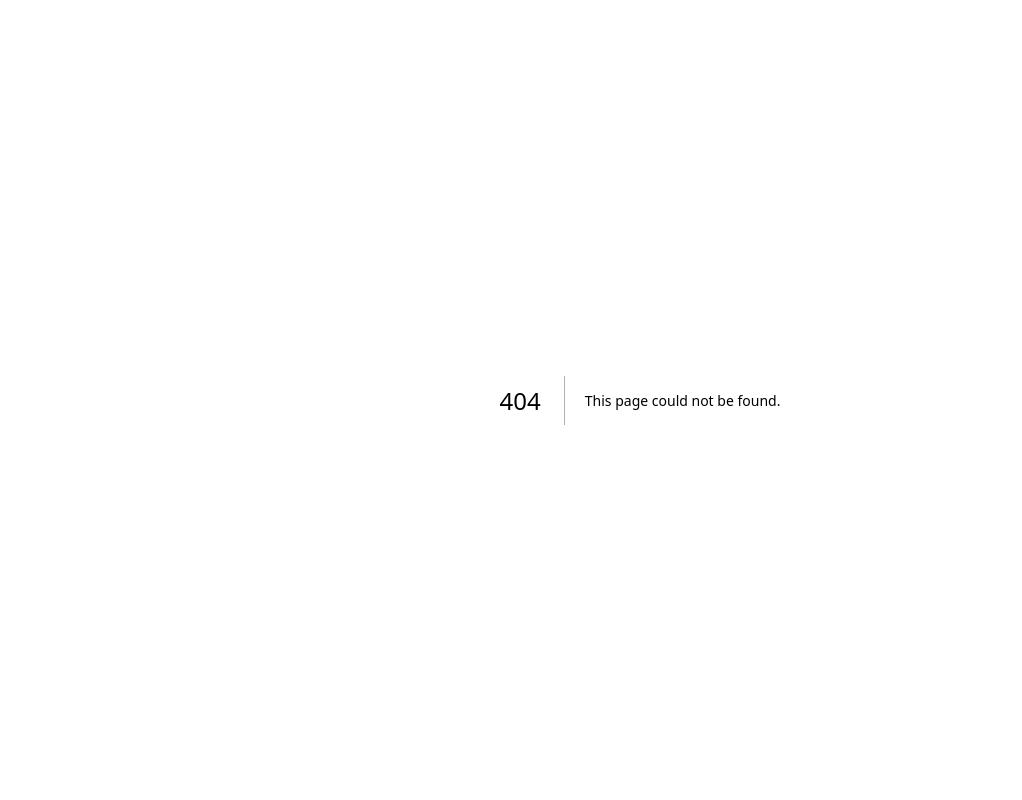
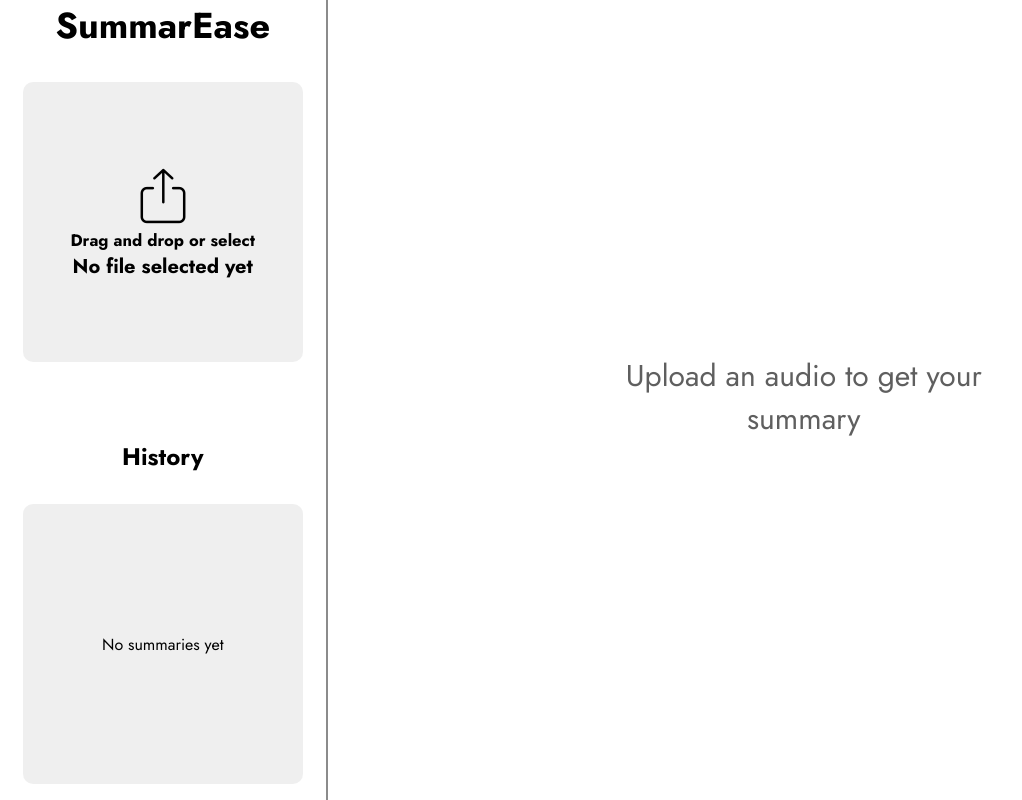
Before and after one commit to Ronald-Prato/summarease-client, a Next.js app: page /upload in a window 1280 px wide. Before the commit this address had no page. Shown: the whole page, without its empty margins (0-1022 px from the left). Built offline with nearby package versions, Linux system fonts and the light colour scheme.

Commit message:
added upload page

```diff
--- a/src/app/globals.css
+++ b/src/app/globals.css
@@ -3,6 +3,8 @@
 :root {
   --black: #1b1b1b;
   --white: #f5f5f5;
+  --gray: #5f5f5f;
+  --gray-light: #8b8b8b;
   --primary-font: "Jost", sans-serif;
   --secondary-font: "Courier Prime", monospace;
 }
--- a/src/app/landing/page.tsx
+++ b/src/app/landing/page.tsx
@@ -2,6 +2,7 @@ import styles from "./landing.module.css";
 import Astro from "../../assets/astronaut1.png";
 import Image from "next/image";
 import { Button } from "@/components";
+
 // exportar como default
 export default function Landing() {
   return (
--- /dev/null
+++ b/src/app/upload/page.tsx
@@ -0,0 +1,119 @@
+"use client";
+
+import React from "react";
+import { useState } from "react";
+import styles from "./upload.module.css";
+import { NO_FILE_SELECTED_COPY } from "@/constants";
+import DownloadIcon from "../../assets/downloadIcon.svg";
+import Image from "next/image";
+
+export default function Upload() {
+  const [selectedFile, setSelectedFile] = useState<File | null>(null);
+  const [isLoading, setIsLoading] = useState(false);
+  const [filename, setFilename] = useState(NO_FILE_SELECTED_COPY);
+  const [isDragging, setIsDragging] = useState(false); // Add state for dragging
+
+  function handleFileSelect(event: React.ChangeEvent<HTMLInputElement>) {
+    const file = event.target.files ? event.target.files[0] : null;
+    setSelectedFile(file);
+    setFilename(file ? file.name : NO_FILE_SELECTED_COPY);
+  }
+
+  function handleUpload() {
+    if (!selectedFile) return;
+    setIsLoading(true);
+    const formData = new FormData();
+    formData.append("audio", selectedFile);
+
+    fetch("https://5ac2-186-30-66-167.ngrok-free.app/api/upload-audio", {
+      method: "POST",
+      body: formData,
+    })
+      .then((response) => {
+        return response.json();
+      })
+      .then((data) => handleResponse(data.response))
+      .catch((error) => console.error(error))
+      .finally(() => setIsLoading(false));
+  }
+
+  function handleDrop(event: React.DragEvent<HTMLDivElement>) {
+    event.preventDefault();
+    const file = event.dataTransfer.files[0];
+    setSelectedFile(file);
+    setFilename(file ? file.name : NO_FILE_SELECTED_COPY);
+    setIsDragging(false); // Reset dragging state
+  }
+
+  function handleDragOver(event: React.DragEvent<HTMLDivElement>) {
+    event.preventDefault();
+    event.dataTransfer.dropEffect = "copy";
+    setIsDragging(true); // Set dragging state
+  }
+
+  function handleDragLeave(event: React.DragEvent<HTMLDivElement>) {
+    event.preventDefault();
+    setIsDragging(false);
+  }
+
+  function handleDragStart(event: React.DragEvent<HTMLDivElement>) {
+    event.preventDefault();
+    event.stopPropagation();
+    event.dataTransfer.effectAllowed = "move";
+    event.dataTransfer.dropEffect = "move";
+  }
+
+  function handleDragEnd(event: React.DragEvent<HTMLDivElement>) {
+    event.preventDefault();
+    event.stopPropagation();
+    event.dataTransfer.clearData();
+    setIsDragging(false); // Reset dragging state
+  }
+
+  return (
+    <div className={styles.uploadContainer}>
+      <div className={styles.uploadSide}>
+        {" "}
+        <h1 className={styles.logo}>SummarEase</h1>
+        <label htmlFor="file-upload-input">
+          <div
+            className={`${styles.dropArea} ${
+              isDragging ? styles.dragging : styles.notDragging
+            }`} // Add class based on dragging state
+            onDrop={handleDrop}
+            onDragOver={handleDragOver}
+            onDragStart={handleDragStart}
+            onDragEnd={handleDragEnd}
+            onDragLeave={handleDragLeave}
+          >
+            {isLoading ? (
+              <LoadingSpinner /> // Render the LoadingSpinner component if isLoading is true
+            ) : (
+              <>
+                <Image src={DownloadIcon} alt="Download Icon" />
+                <h5>Drag and drop or select</h5>
+
+                <input
+                  id="file-upload-input"
+                  type="file"
+                  accept=".mp3,.wav"
+                  onChange={handleFileSelect}
+                  className={styles.hidden}
+                />
+                <p>{filename}</p>
+              </>
+            )}
+          </div>
+        </label>
+        <div className={styles.line}></div>
+        <h2>History</h2>
+        <div className={styles.historyContainer}>No summaries yet</div>
+      </div>
+      <div className={styles.summarySide}>
+        <div className={styles.textBox}>
+          <p>Upload an audio to get your summary</p>
+        </div>
+      </div>
+    </div>
+  );
+}
--- /dev/null
+++ b/src/app/upload/upload.module.css
@@ -0,0 +1,93 @@
+.uploadContainer {
+  width: 100vw;
+  height: 100vh;
+  display: flex;
+  font-family: var(--primary-font);
+}
+
+.uploadSide {
+  width: 350px;
+  display: flex;
+  flex-direction: column;
+  align-items: center;
+  justify-content: space-between;
+  border-right: 2px solid var(--gray-light);
+}
+
+.summarySide {
+  width: 80vw;
+  display: flex;
+  align-items: center;
+  justify-content: center;
+}
+
+.textBox {
+  width: 450px;
+  height: 93px;
+  font-size: 30px;
+  font-weight: 400;
+  text-align: center;
+  color: var(--gray);
+}
+
+.logo {
+  font-family: "Jost";
+  font-style: normal;
+  font-weight: 700;
+  font-size: 36px;
+  line-height: 52px;
+}
+
+.dropArea {
+  width: 280px;
+  height: 280px;
+  display: flex;
+  flex-direction: column;
+  align-items: center;
+  justify-content: center;
+  background-color: rgba(95, 95, 95, 0.1);
+  margin-bottom: 1rem;
+  border-radius: 10px;
+  cursor: pointer;
+  font-weight: bold;
+  font-size: 20px;
+}
+
+.dragging {
+  border: 2px solid var(--color-primary);
+  color: var(--color-white);
+  background-color: var(--color-bg-variant);
+  transform: scale(0.97);
+  transition: var(--transition);
+}
+
+.line {
+  position: relative;
+}
+
+.line::before {
+  content: "";
+  position: absolute;
+  top: 50%;
+  left: 0;
+  width: 100%;
+  height: 1px;
+  background-color: red;
+  transform: translateY(-50%);
+}
+
+.historyContainer {
+  width: 280px;
+  height: 280px;
+  display: flex;
+  flex-direction: column;
+  align-items: center;
+  justify-content: center;
+  background-color: rgba(95, 95, 95, 0.1);
+  margin-bottom: 1rem;
+  border-radius: 10px;
+}
+
+.hidden {
+  display: none;
+}
--- a/src/components/Button/contracts.ts
+++ b/src/components/Button/contracts.ts
@@ -1,5 +1,5 @@
 export interface ButtonProps {
   children: React.ReactNode;
-  onClick: () => void;
+  onClick?: () => void | undefined;
   disabled?: boolean;
 }
--- /dev/null
+++ b/src/components/LoadingSpinner/LoadingSpinner.tsx
@@ -0,0 +1 @@
+export const LoadingSpinner = () => {};
--- /dev/null
+++ b/src/components/LoadingSpinner/index.ts
@@ -0,0 +1 @@
+export * from "./LoadingSpinner";
--- /dev/null
+++ b/src/constants.ts
@@ -0,0 +1 @@
+export const NO_FILE_SELECTED_COPY = "No file selected yet"
```
Also changed, not shown: src/assets/downloadIcon.svg (added), src/components/LoadingSpinner/LoadingSpinner.module.css (added).
